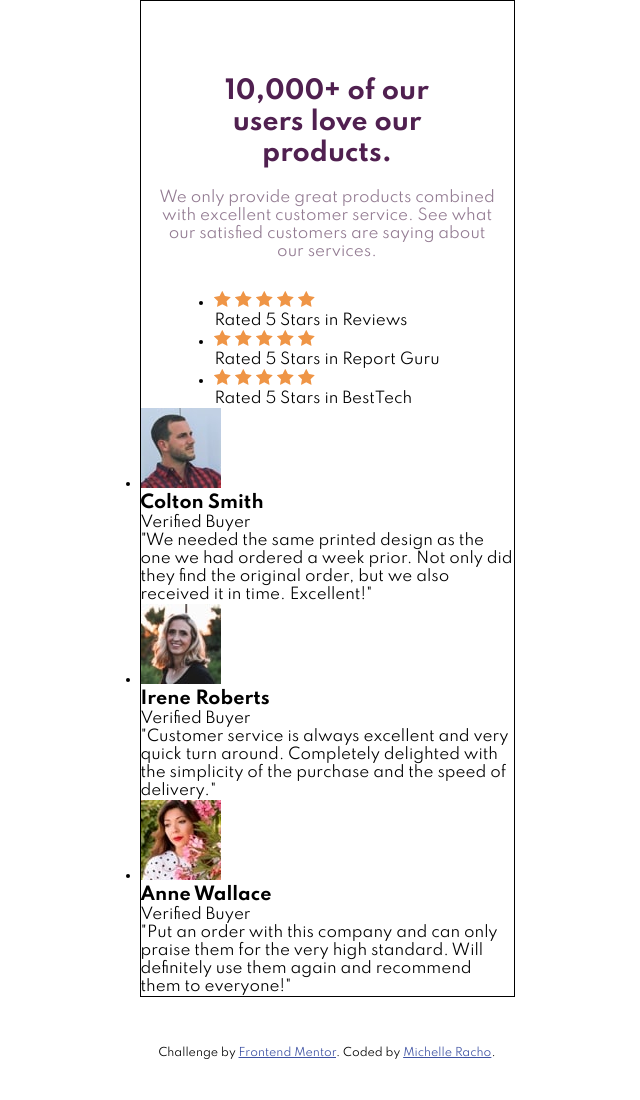
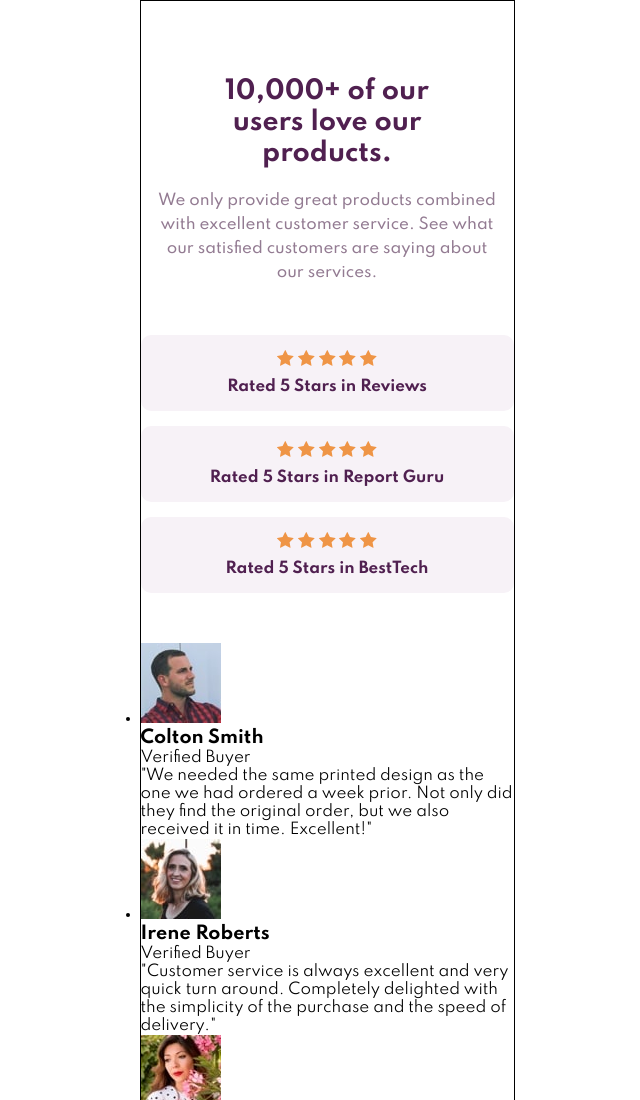
Before and after one commit to michelleracho/social-proof-section, a plain HTML site: page index.html in a window 1280 px wide. Shown: the top 1100 px of the page, without its empty margins (313-953 px from the left). Before the commit the page ends 1070 px from the top, so only its background shows below. Drawn offline with Linux system fonts and the light colour scheme.

Commit message:
style ratings

```diff
--- a/scss/components/_heading.scss
+++ b/scss/components/_heading.scss
@@ -1,18 +1,20 @@
 .heading {
   text-align: center;
   margin-top: 7.5rem;
-  margin-bottom: 3rem;
-  padding: 0 1.8rem;
+  margin-bottom: 5rem;
+  padding: 0 1.7rem;
 
   &--main {
     font-size: 2.5rem;
     font-weight: 700;
     color: $color-primary-magenta;
-    margin: auto 2.8rem;
+    margin: auto 2.9rem;
     margin-bottom: 2rem;
   }
 
   &--sub {
     color: $color-neutral-dark;
+    font-weight: 500;
+    line-height: 1.6;
   }
 }
--- a/scss/components/_ratings.scss
+++ b/scss/components/_ratings.scss
@@ -0,0 +1,26 @@
+.ratings-list {
+  // border: 1px solid;
+  list-style: none;
+  width: 100%;
+  text-align: center;
+}
+
+.rating {
+  background-color: $color-neutral-light;
+  padding: 1.5rem;
+  border-radius: 1rem;
+  margin-bottom: 5rem;
+
+  &:not(:last-child) {
+    margin-bottom: 1.5rem;
+  }
+
+  &__stars {
+    margin-bottom: 0.7rem;
+  }
+
+  &__caption {
+    color: $color-primary-magenta;
+    font-weight: 700;
+  }
+}
```
Also changed, not shown: css/main.css, 1 other file.
